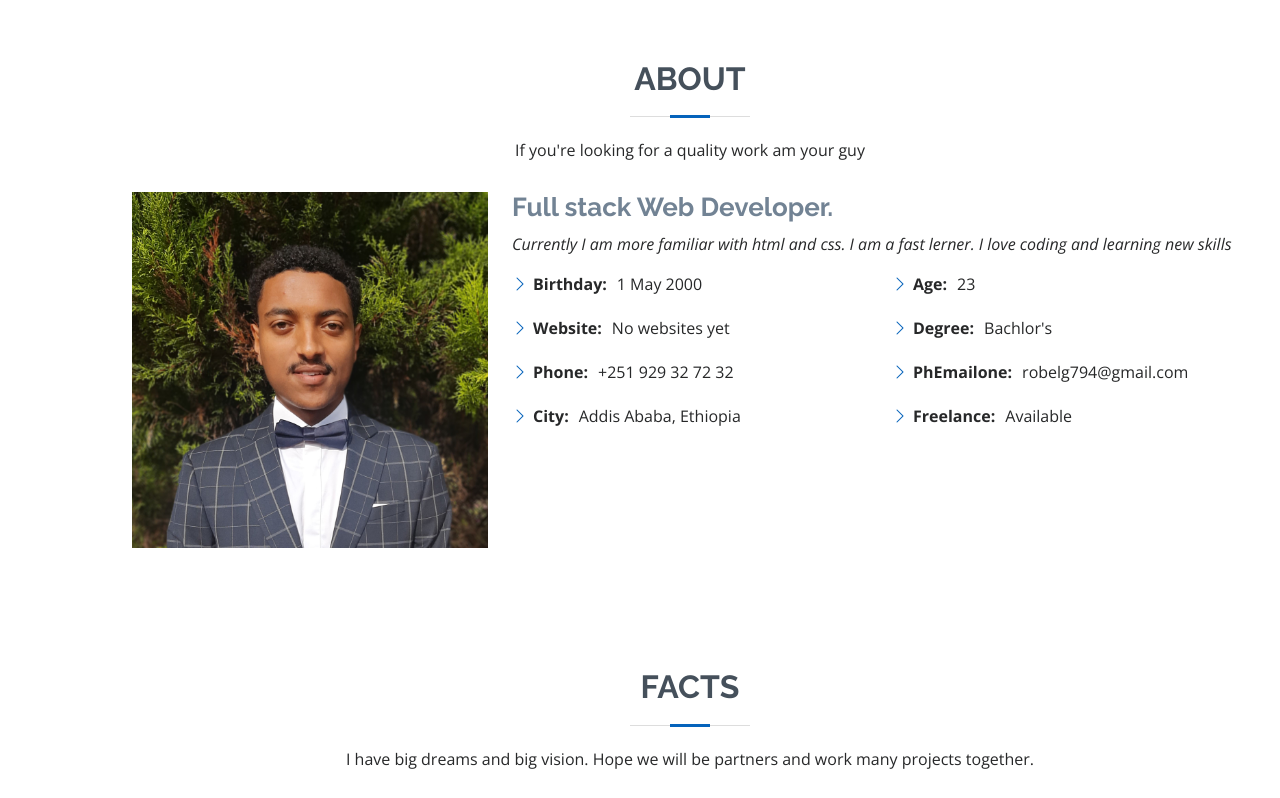
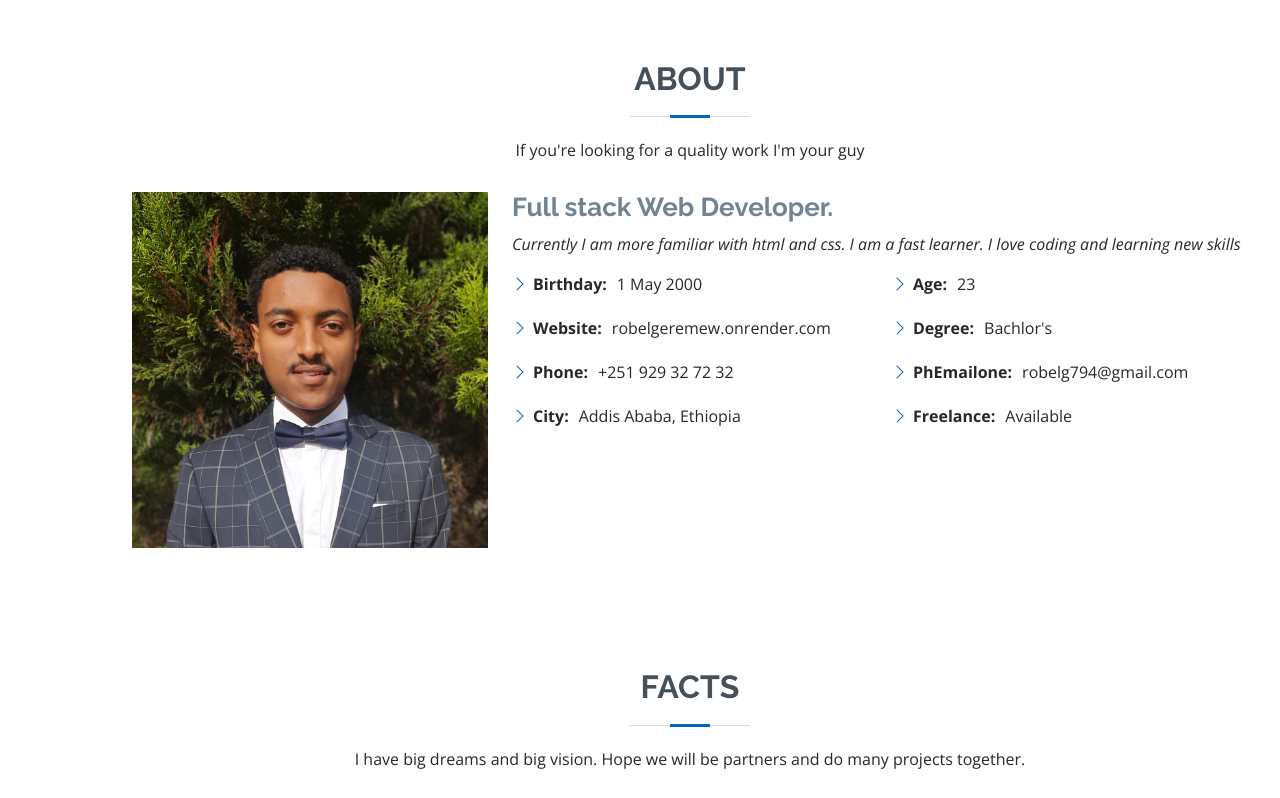
Before and after one commit to robelgeremew/portfolio, a plain HTML site: page index.html in a window 1280 px wide. Shown: the part 800-1598 px from the top of the page. Drawn offline with nearby package versions, Linux system fonts and the light colour scheme.

Commit message:
Update index.html

```diff
--- a/index.html
+++ b/index.html
@@ -5,7 +5,7 @@
   <meta charset="utf-8">
   <meta content="width=device-width, initial-scale=1.0" name="viewport">
 
-  <title>MyResume</title>
+  <title>Roba G.</title>
   <meta content="" name="description">
   <meta content="" name="keywords">
 
@@ -80,7 +80,7 @@
 
         <div class="section-title">
           <h2>About</h2>
-          <p>If you're looking for a quality work am your guy</p>
+          <p>If you're looking for a quality work I'm your guy</p>
         </div>
 
         <div class="row">
@@ -90,13 +90,13 @@
           <div class="col-lg-8 pt-4 pt-lg-0 content">
             <h3>Full stack Web Developer.</h3>
             <p class="fst-italic">
-              Currently I am more familiar with html and css. I am a fast lerner. I love coding and learning new skills
+              Currently I am more familiar with html and css. I am a fast learner. I love coding and learning new skills
             </p>
             <div class="row">
               <div class="col-lg-6">
                 <ul>
                   <li><i class="bi bi-chevron-right"></i> <strong>Birthday:</strong> <span>1 May 2000</span></li>
-                  <li><i class="bi bi-chevron-right"></i> <strong>Website:</strong> <span>No websites yet </span></li>
+                  <li><i class="bi bi-chevron-right"></i> <strong>Website:</strong> <span>robelgeremew.onrender.com</span></li>
                   <li><i class="bi bi-chevron-right"></i> <strong>Phone:</strong> <span>+251 929 32 72 32</span></li>
                   <li><i class="bi bi-chevron-right"></i> <strong>City:</strong> <span>Addis Ababa, Ethiopia</span></li>
                 </ul>
@@ -123,7 +123,7 @@
 
         <div class="section-title">
           <h2>Facts</h2>
-          <p>I have big dreams and big vision. Hope we will be partners and work many projects together. </p>
+          <p>I have big dreams and big vision. Hope we will be partners and do many projects together. </p>
         </div>
 
         <div class="row">
@@ -224,7 +224,7 @@
 
         <div class="section-title">
           <h2>Resume</h2>
-          <p>I a coder and an engineer. currently working as a site engineer. </p>
+          <p>I am a coder and an engineer. I am currently working as a site engineer. </p>
         </div>
 
         <div class="row">
```
